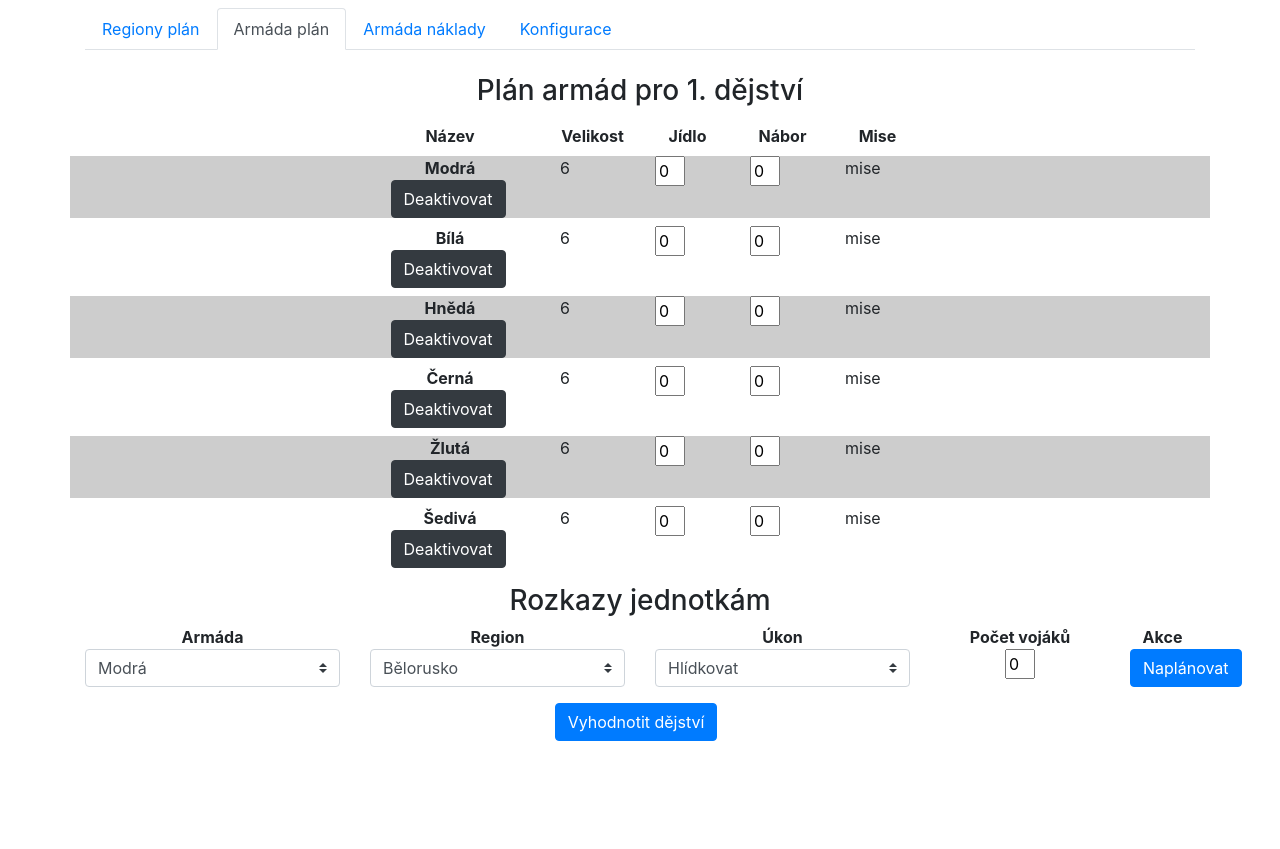
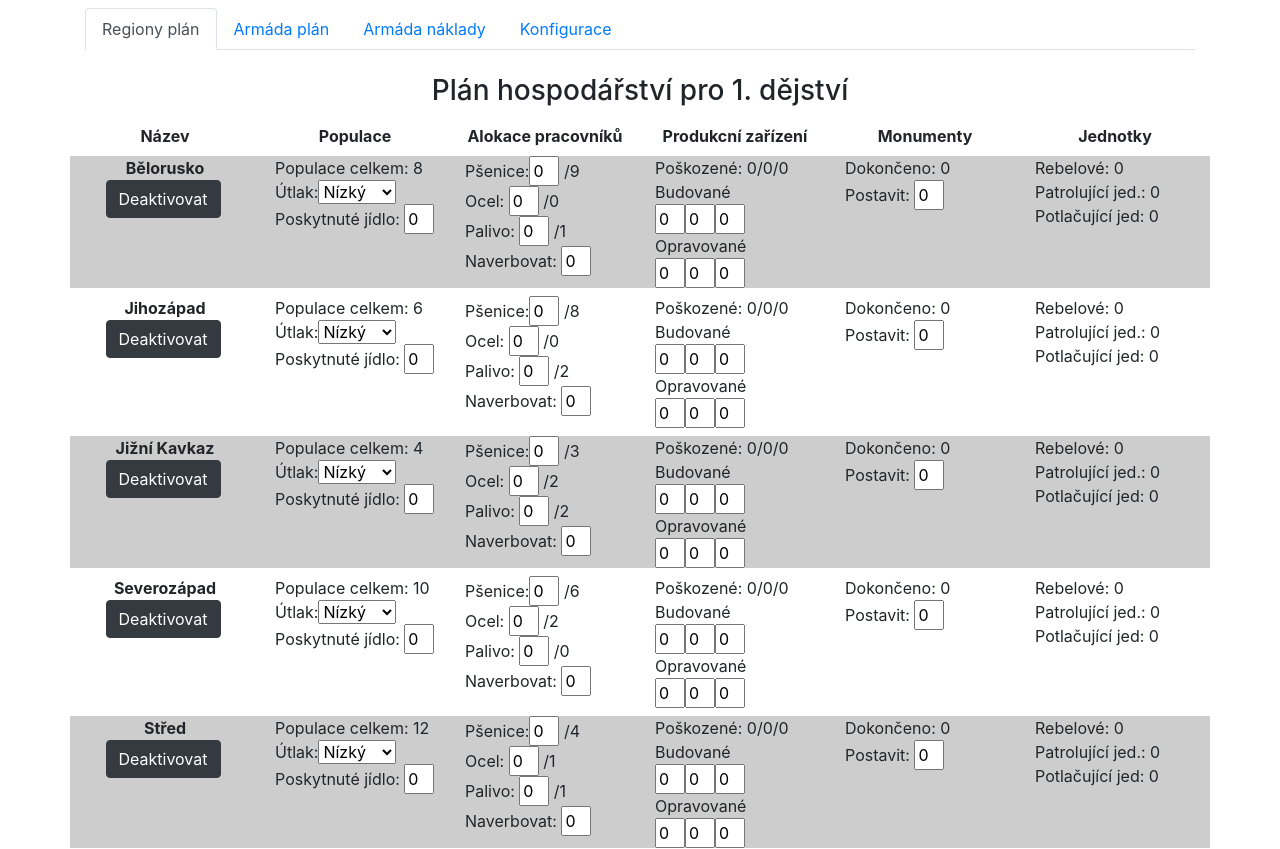
Before and after one commit to rolling-cz/cistky-minihra, a React (Create React App) app: page / in a window 1280 px wide. Shown: the top 849 px of the page. Before the commit the page ends 800 px from the top, so only its background shows below. Built offline with nearby package versions, Linux system fonts and the light colour scheme.

Commit message:
fix duplication of element ids

```diff
--- a/src/components/Army.js
+++ b/src/components/Army.js
@@ -27,7 +27,7 @@ export default class Army extends React.Component {
             value = 0;
         }
 
-        const id = event.target.id;
+        const id = event.target.name;
         this.props.updateHandler(this.state.definition.name, id, value);
     }
 
@@ -45,10 +45,10 @@ export default class Army extends React.Component {
                     {this.state.currentState.soldiers}
                 </div>
                 <div className="col-md-1 text-left">
-                    <input id="food" type="text" size="2" value={this.state.currentState.food} onChange={this.handleChange.bind(this)} />
+                    <input name="food" type="text" size="2" value={this.state.currentState.food} onChange={this.handleChange.bind(this)} />
                 </div>
                 <div className="col-md-1 text-left">
-                    <input id="recruiting" type="text" size="2" value={this.state.currentState.recruiting} onChange={this.handleChange.bind(this)} />
+                    <input name="recruiting" type="text" size="2" value={this.state.currentState.recruiting} onChange={this.handleChange.bind(this)} />
                 </div>
                 <div className="col-md-1 text-left">
                     mise
--- a/src/components/GameContainer.js
+++ b/src/components/GameContainer.js
@@ -29,7 +29,7 @@ export default class GameContainer extends React.Component {
             newState: null,
             history: [],
             logTab: "regionsComplete",
-            formTab: "armies",
+            formTab: "regions",
             error: null
         }
     }
--- a/src/components/Region.js
+++ b/src/components/Region.js
@@ -31,7 +31,7 @@ export default class Region extends React.Component {
             value = 0;
         }
 
-        const id = event.target.id;
+        const id = event.target.name;
         this.state.updateHandler(this.state.definition.name, id, value);
     }
 
@@ -48,38 +48,38 @@ export default class Region extends React.Component {
                 <div className="col-md-2 text-left">
                     Populace celkem: {this.state.currentState.population.total} <br />
                     Útlak:
-                    <select id="fearLevel" value={this.state.currentState.fearLevel}  onChange={this.handleChange.bind(this)}>
+                    <select name="fearLevel" value={this.state.currentState.fearLevel}  onChange={this.handleChange.bind(this)}>
                         <option value="1">Nízký</option>
                         <option value="2">Střední</option>
                         <option value="3">Vysoký</option>
                     </select> <br />
-                    Poskytnuté jídlo: <input id="food" type="text" size="3" value={this.state.currentState.food} onChange={this.handleChange.bind(this)} />
+                    Poskytnuté jídlo: <input name="food" type="text" size="3" value={this.state.currentState.food} onChange={this.handleChange.bind(this)} />
                 </div>
                 <div className="col-md-2 text-left">
                     Pšenice:
-                    <input id="population.wheat" type="text" size="2" value={this.state.currentState.population.wheat} onChange={this.handleChange.bind(this)} /> /
+                    <input name="population.wheat" type="text" size="2" value={this.state.currentState.population.wheat} onChange={this.handleChange.bind(this)} /> /
                     {this.state.currentState.productionSites.wheat}<br />
-                    Ocel: <input id="population.steal" type="text" size="2" value={this.state.currentState.population.steal} onChange={this.handleChange.bind(this)} /> /
+                    Ocel: <input name="population.steal" type="text" size="2" value={this.state.currentState.population.steal} onChange={this.handleChange.bind(this)} /> /
                     {this.state.currentState.productionSites.steal} <br />
-                    Palivo: <input id="population.fuel" type="text" size="2" value={this.state.currentState.population.fuel} onChange={this.handleChange.bind(this)} /> /
+                    Palivo: <input name="population.fuel" type="text" size="2" value={this.state.currentState.population.fuel} onChange={this.handleChange.bind(this)} /> /
                     {this.state.currentState.productionSites.fuel} <br />
-                    Naverbovat: <input id="population.recruiting" type="text" size="3" value={this.state.currentState.population.recruiting} onChange={this.handleChange.bind(this)} />
+                    Naverbovat: <input name="population.recruiting" type="text" size="3" value={this.state.currentState.population.recruiting} onChange={this.handleChange.bind(this)} />
                 </div>
                 <div className="col-md-2 text-left">
                     Poškozené: {this.state.currentState.damaged.wheat}/{this.state.currentState.damaged.steal}/{this.state.currentState.damaged.fuel} <br />
                     Budované <br />
-                    <input id="constructing.wheat" type="text" size="1" value={this.state.currentState.constructing.wheat} onChange={this.handleChange.bind(this)} />
-                    <input id="constructing.steal" type="text" size="1" value={this.state.currentState.constructing.steal} onChange={this.handleChange.bind(this)} />
-                    <input id="constructing.fuel" type="text" size="1" value={this.state.currentState.constructing.fuel} onChange={this.handleChange.bind(this)} />
+                    <input name="constructing.wheat" type="text" size="1" value={this.state.currentState.constructing.wheat} onChange={this.handleChange.bind(this)} />
+                    <input name="constructing.steal" type="text" size="1" value={this.state.currentState.constructing.steal} onChange={this.handleChange.bind(this)} />
+                    <input name="constructing.fuel" type="text" size="1" value={this.state.currentState.constructing.fuel} onChange={this.handleChange.bind(this)} />
                     <br />
                     Opravované <br />
-                    <input id="repairing.wheat" type="text" size="1" value={this.state.currentState.repairing.wheat} onChange={this.handleChange.bind(this)} />
-                    <input id="repairing.steal" type="text" size="1" value={this.state.currentState.repairing.steal} onChange={this.handleChange.bind(this)} />
-                    <input id="repairing.fuel" type="text" size="1" value={this.state.currentState.repairing.fuel} onChange={this.handleChange.bind(this)} />
+                    <input name="repairing.wheat" type="text" size="1" value={this.state.currentState.repairing.wheat} onChange={this.handleChange.bind(this)} />
+                    <input name="repairing.steal" type="text" size="1" value={this.state.currentState.repairing.steal} onChange={this.handleChange.bind(this)} />
+                    <input name="repairing.fuel" type="text" size="1" value={this.state.currentState.repairing.fuel} onChange={this.handleChange.bind(this)} />
                 </div>
                 <div className="col-md-2 text-left">
                     Dokončeno: {this.state.currentState.monuments.finished} <br />
-                    Postavit: <input id="monuments.building" type="text" size="1" value={this.state.currentState.monuments.building} onChange={this.handleChange.bind(this)} />
+                    Postavit: <input name="monuments.building" type="text" size="1" value={this.state.currentState.monuments.building} onChange={this.handleChange.bind(this)} />
                 </div>
                 <div className="col-md-2 text-left">
                     Rebelové: {this.state.currentState.rebels} <br />
```
